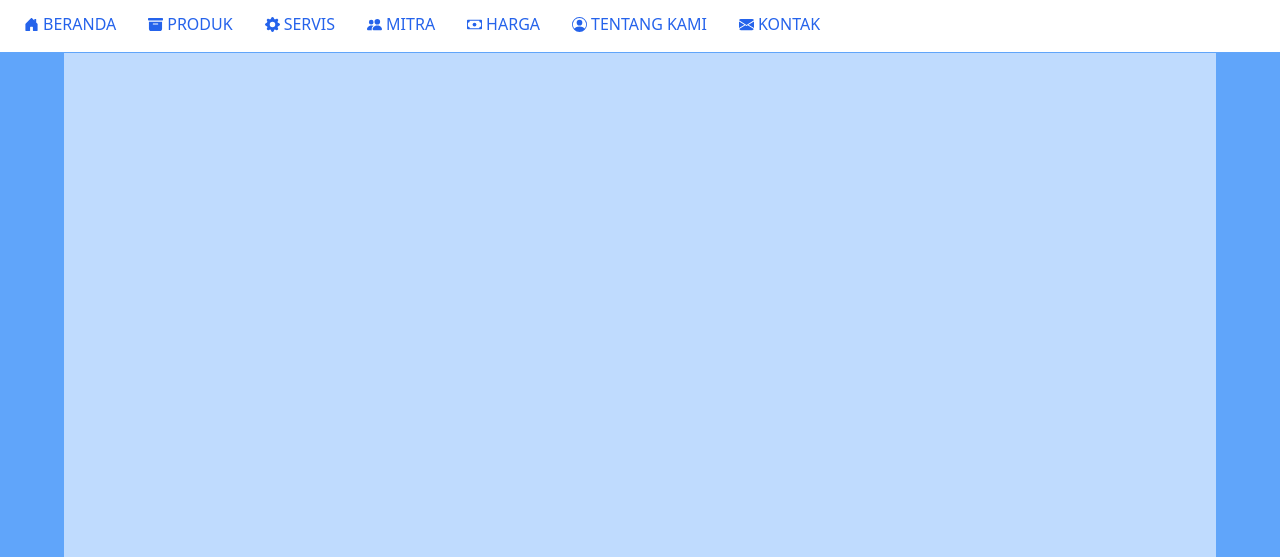
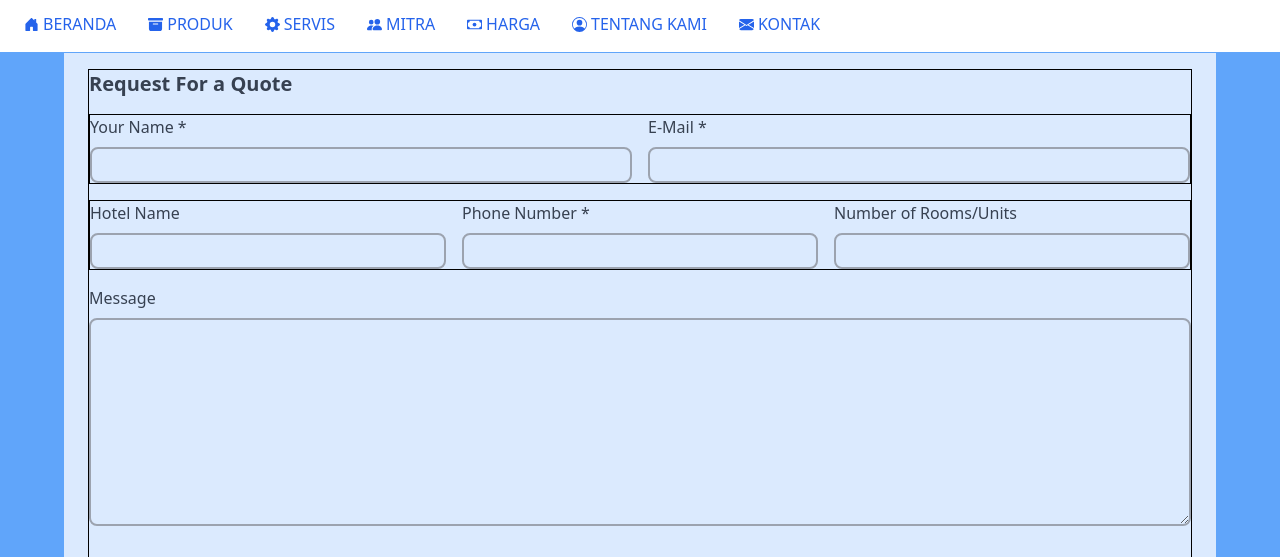
Before and after one commit to rey5kusuma/website-kedua, a Next.js app: page /price in a window 1280 px wide. Shown: the part 395-952 px from the top of the page. Built offline with nearby package versions, Linux system fonts and the light colour scheme.

Commit message:
1 file modified

```diff
--- a/pages/price.js
+++ b/pages/price.js
@@ -5,15 +5,17 @@ export default function Home() {
   return (
     <MainLayout title="Free Trial - Cloud Hospitality Software Indonesia">
       <div className="h-[230vh] bg-blue-400">
-        <div className="border grid h-[38vh] mt-32 mx-16 text-center">
+        <div className="grid h-[38vh] mt-32 mx-16 text-center">
           <h1 className="text-3xl mt-8 text-gray-700">
             SIMPLIFY OPERATIONS TO MAXIMIZE YOUR REVENUE
           </h1>
-          <p className="text-2xl mt-2 text-gray-700">
+          <p className="text-2xl mt-2 text-gray-700 text-gray-700">
             Find the perfect plan for your property
           </p>
-          <h1 className="mt-2 text-4xl font-semibold">REQUEST FOR A QUOTE</h1>
-          <p className="mt-3 px-2 rounded text-white text-lg bg-sky-950">
+          <h1 className="mt-2 text-4xl font-semibold text-gray-700">
+            REQUEST FOR A QUOTE
+          </h1>
+          <p className="mt-3 px-2 rounded text-white text-[17px] bg-sky-950">
             Every properties are unique, and each has different sets of
             requirements. Therefore, with our modular pricing strategy, we
             provide you with a personalized quote, taking into account the
@@ -21,7 +23,105 @@ export default function Home() {
             get the most beneficial pricing plan for your hotel.
           </p>
         </div>
-        <div className="h-[100vh] mx-16 mt-4 bg-blue-200"></div>
+        <div className="grid h-[110vh] mx-16 mt-4 bg-blue-100">
+          <div className="border border-black mx-6 mt-4 h-[620px] text-gray-700">
+            <h1 className="text-xl font-bold">Request For a Quote</h1>
+            <div className="flex border border-black mt-4">
+              <div className="w-full">
+                <label
+                  for="first_name"
+                  classNanme="block mb-2 text-[16px] text-gray-900"
+                >
+                  Your Name *
+                </label>
+                <input
+                  type="text"
+                  id="first_name"
+                  class="mt-2 bg-blue-100 border border-gray-400 border-2 text-gray-900 text-sm rounded-lg block w-full p-1.5 "
+                  required
+                />
+              </div>
+              <div className="w-full ml-4">
+                <label
+                  for="first_name"
+                  classNanme="block mb-2 text-[16px] text-gray-900"
+                >
+                  E-Mail *
+                </label>
+                <input
+                  type="text"
+                  id="first_name"
+                  class="mt-2 bg-blue-100 border border-gray-400 border-2 text-gray-900 text-sm rounded-lg block w-full p-1.5 "
+                  required
+                />
+              </div>
+            </div>
+            <div className="flex border border-black mt-4">
+              <div className="w-full">
+                <label
+                  for="first_name"
+                  classNanme="block mb-2 text-[16px] text-gray-900"
+                >
+                  Hotel Name
+                </label>
+                <input
+                  type="text"
+                  id="first_name"
+                  class="mt-2 bg-blue-100 border border-gray-400 border-2 text-gray-900 text-sm rounded-lg block w-full p-1.5 "
+                  required
+                />
+              </div>
+              <div className="w-full ml-4">
+                <label
+                  for="first_name"
+                  classNanme="block mb-2 text-[16px] text-gray-900"
+                >
+                  Phone Number *
+                </label>
+                <input
+                  type="text"
+                  id="first_name"
+                  class="mt-2 bg-blue-100 border border-gray-400 border-2 text-gray-900 text-sm rounded-lg block w-full p-1.5 "
+                  required
+                />
+              </div>
+              <div className="w-full ml-4">
+                <label
+                  for="first_name"
+                  classNanme="block mb-2 text-[16px] text-gray-900"
+                >
+                  Number of Rooms/Units
+                </label>
+                <input
+                  type="text"
+                  id="first_name"
+                  class="mt-2 bg-blue-100 border border-gray-400 border-2 text-gray-900 text-sm rounded-lg block w-full p-1.5 "
+                  required
+                />
+              </div>
+            </div>
+            <div className="mt-4">
+              <label for="message" class="block mb-2 text-[16px] text-gray-700">
+                Message
+              </label>
+              <textarea
+                id="message"
+                rows="4"
+                class="block p-2.5 w-full h-52 text-sm text-gray-900 bg-blue-100 rounded-lg border border-gray-400 border-2"
+              ></textarea>
+            </div>
+          </div>
+          <div className="">
+            <div className="">
+              <button
+                type="button"
+                class="text-white bg-blue-700 hover:bg-blue-800 focus:ring-4 focus:ring-blue-300 font-medium rounded-lg text-sm px-5 py-2.5 mr-2 mb-2 dark:bg-blue-600 dark:hover:bg-blue-700 focus:outline-none dark:focus:ring-blue-800"
+              >
+                Default
+              </button>
+            </div>
+          </div>
+        </div>
       </div>
     </MainLayout>
   );
```
